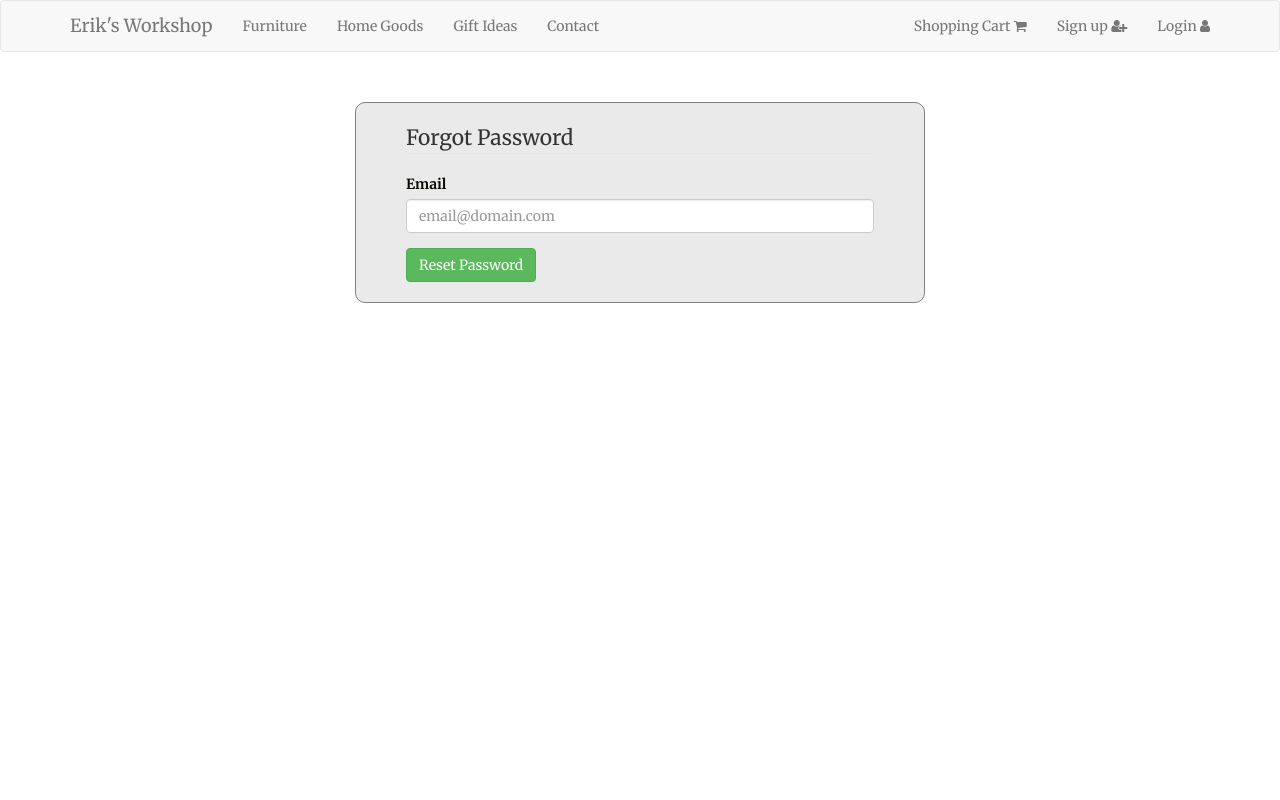
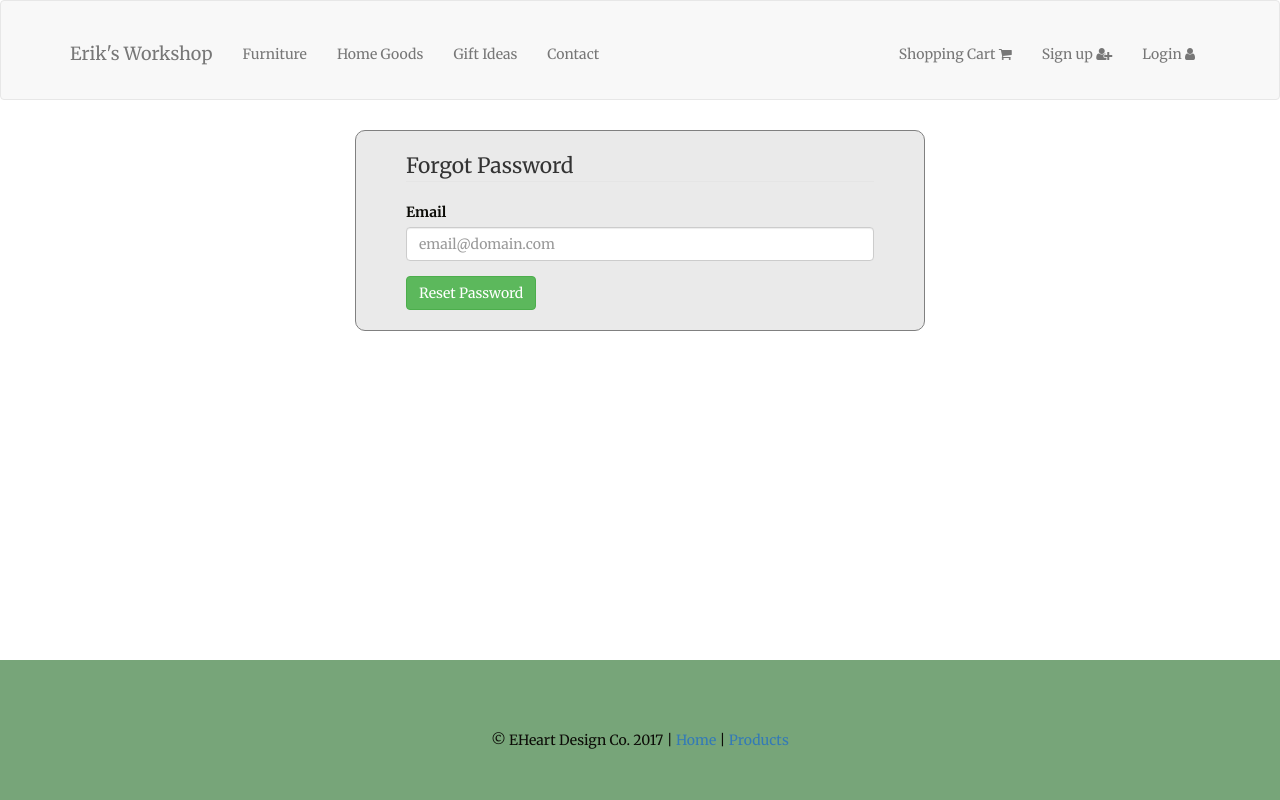
Before and after one commit to RMaus8/First-eCommerce-Site, a Node server app: page /forgot in a window 1280 px wide. Run offline with Node 20, Linux system fonts and the light colour scheme; some libraries are stand-ins or nearby versions.

Commit message:
consolidated css, updated landing, added footer

```diff
--- a/public/stylesheets/website.css
+++ b/public/stylesheets/website.css
@@ -94,10 +142,13 @@ body {
 	background-position: center;
 	font-family: merriweather;
 	color: #0C0C07;
+	margin-bottom: 60px;
 }
 
+
 html {
-	height: 100%;
+	min-height: 100%;
+	position: relative;
 }
 
 h1	{
@@ -118,6 +169,37 @@ hr	{
 	background-color: #0C0C07;
 }
 
+.navbar {
+	height: 100px;
+	margin-bottom: 0;
+	padding-top: 2em;
+}
+
+footer {
+	position: absolute;
+	bottom: 0;
+	background-color: #77a579;
+	width: 100%;
+	height: 10em;
+	text-align: center;
+	padding-top: 5em;
+}
+
+.blahblah h3{
+	text-align: center;
+	margin-top: 30px;
+}
+
+.testBox {
+	height: 200px;
+	width: 100%;
+	border-color: black;
+	background-color: #84b3ff;
+	display: flex;
+	flex-wrap: wrap;
+	margin-top: 30px;
+}
+
 #marginBottom {
 	margin-bottom: 10px;
 }
--- a/routes/index.js
+++ b/routes/index.js
@@ -20,6 +20,7 @@ var DOMAIN = 'mg.bobbymdesigns.com';
 var mailgun = require('mailgun-js')({apiKey: api_key, domain: DOMAIN});
 
 router.get("/", function(req, res){
+
     res.render("landing");
 });
 
--- a/views/partials/footer.ejs
+++ b/views/partials/footer.ejs
@@ -1,17 +1,15 @@
 
-        <!--<footer style="bottom:0; position:absolute;" class="footer">-->
-        <!--  <div class="container">-->
-        <!--    <p style="text-align:center;" class="text-muted">&copy; Eriks Workshop 2017 | <a href="/">Home</a> | <a href="/products">Products</a></p>-->
-        <!--  </div>-->
-        <!--</footer>-->
+        <footer class="footer">
+          <div class="container">
+            <p class="text-dark">&copy; EHeart Design Co. 2017 | <a href="/">Home</a> | <a href="/products">Products</a></p>
+          </div>
+        </footer>
 
-        <!--<script type="text/javascript" src="https://js.stripe.com/v3/"></script>-->
-        <!--<script type="text/javascript" src="javascripts/checkout.js"></script>-->
-
-
-         <!--Custom JS for search feature -->
-        <!--<script src="/scripts/search.js" async defer></script>-->
-        <!-- Bootstrap JS CDN -->
+<script
+  src="https://code.jquery.com/jquery-3.2.1.min.js"
+  integrity="sha256-hwg4gsxgFZhOsEEamdOYGBf13FyQuiTwlAQgxVSNgt4="
+  crossorigin="anonymous"></script>
+  <script src="https://maxcdn.bootstrapcdn.com/bootstrap/3.3.7/js/bootstrap.min.js" integrity="sha384-Tc5IQib027qvyjSMfHjOMaLkfuWVxZxUPnCJA7l2mCWNIpG9mGCD8wGNIcPD7Txa" crossorigin="anonymous"></script>
         <script src="https://maxcdn.bootstrapcdn.com/bootstrap/3.3.7/js/bootstrap.min.js" integrity="sha384-Tc5IQib027qvyjSMfHjOMaLkfuWVxZxUPnCJA7l2mCWNIpG9mGCD8wGNIcPD7Txa" crossorigin="anonymous"></script>
     </body>
 </html>
--- a/views/partials/header.ejs
+++ b/views/partials/header.ejs
@@ -9,10 +9,12 @@
   	<link rel="stylesheet" type="text/css" href="../stylesheets/example2.css">
   	<link rel="stylesheet" type="text/css" href="https://maxcdn.bootstrapcdn.com/font-awesome/4.7.0/css/font-awesome.min.css">
     <!--<link rel="stylesheet" href="https://cdnjs.cloudflare.com/ajax/libs/materialize/0.100.2/css/materialize.min.css">-->
+
     <script
     src="https://code.jquery.com/jquery-3.2.1.min.js"
     integrity="sha256-hwg4gsxgFZhOsEEamdOYGBf13FyQuiTwlAQgxVSNgt4="
     crossorigin="anonymous"></script>
+
   </head>
   <body>
 
@@ -20,8 +22,8 @@
     <div class="container">
       <!-- Brand and toggle get grouped for better mobile display -->
       <div class="navbar-header">
-        <button type="button" class="navbar-toggle collapsed" data-toggle="collapse" data-target="#bs-example-navbar-collapse-1" aria-expanded="false">
-          <span class="sr-only">Toggle navigation</span>
+        <button type="button" class="navbar-toggle" data-toggle="collapse" data-target=".navbar-collapse" aria-expanded="false">
+          <span class="navbar-toggler-icon"></span>
           <span class="icon-bar"></span>
           <span class="icon-bar"></span>
           <span class="icon-bar"></span>
@@ -30,14 +32,17 @@
       </div>
 
       <!-- Collect the nav links, forms, and other content for toggling -->
+      <div class="collapse navbar-collapse" id="navbarNavDropdown">
+
         <ul class="nav navbar-nav">
-          <li><a href="/products">Furniture</a></li>
-          <li><a href="/crafts">Home Goods</a></li>
-          <li><a href="/giftideas">Gift Ideas</a></li>
-          <li><a href="/contact">Contact</a></li>
+          <li class="nav-item"><a href="/products">Furniture</a></li>
+          <li class="nav-item"><a href="/crafts">Home Goods</a></li>
+          <li class="nav-item"><a href="/giftideas">Gift Ideas</a></li>
+          <li class="nav-item"><a href="/contact">Contact</a></li>
         </ul>
+
         <ul class="nav navbar-nav navbar-right">
-          <li>
+          <li class="nav-item">
             <a href="/shopping-cart">Shopping Cart
               <i class="fa fa-shopping-cart" aria-hidden="true"></i>
               <% if(session.cart){ %>
@@ -46,17 +51,19 @@
             </a>
           </li>
           <% if(!currentUser){ %>
-          <li><a href="/register">Sign up <i class="fa fa-user-plus"></i></a></li>
-          <li><a href="/login">Login <i class="fa fa-user"></i></a></li>
+          <li class="nav-item"><a href="/register">Sign up <i class="fa fa-user-plus"></i></a></li>
+          <li class="nav-item"><a href="/login">Login <i class="fa fa-user"></i></a></li>
           <% } else { %>
-          <li><a href="/profile">Signed in as <%= currentUser.firstName %></a></li>
-          <li><a href="/logout">Logout</a></li>
+          <li class="nav-item"><a href="/profile">Signed in as <%= currentUser.firstName %></a></li>
+          <li class="nav-item"><a href="/logout">Logout</a></li>
           <% } %>
         </ul>
       </div><!-- /.navbar-collapse -->
     </div><!-- /.container-fluid -->
   </nav>
   <script src="https://js.stripe.com/v3/"></script>
+
+
 
   <div class="container">
     <% if(error && error.length > 0){ %>
```
Also changed, not shown: other parts of public/stylesheets/website.css (+107 -0 lines), views/landing.ejs (+33 -65 lines).
